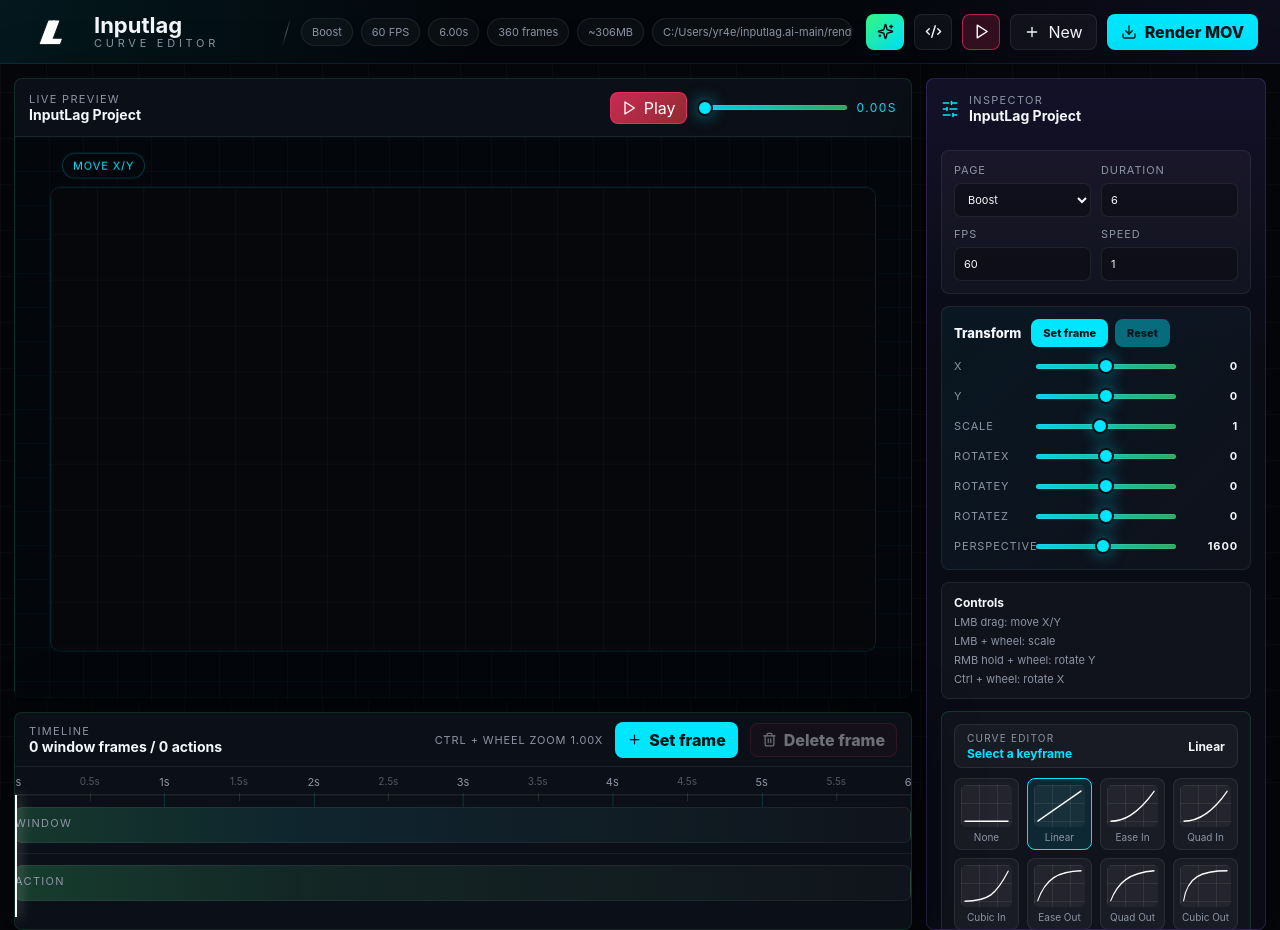
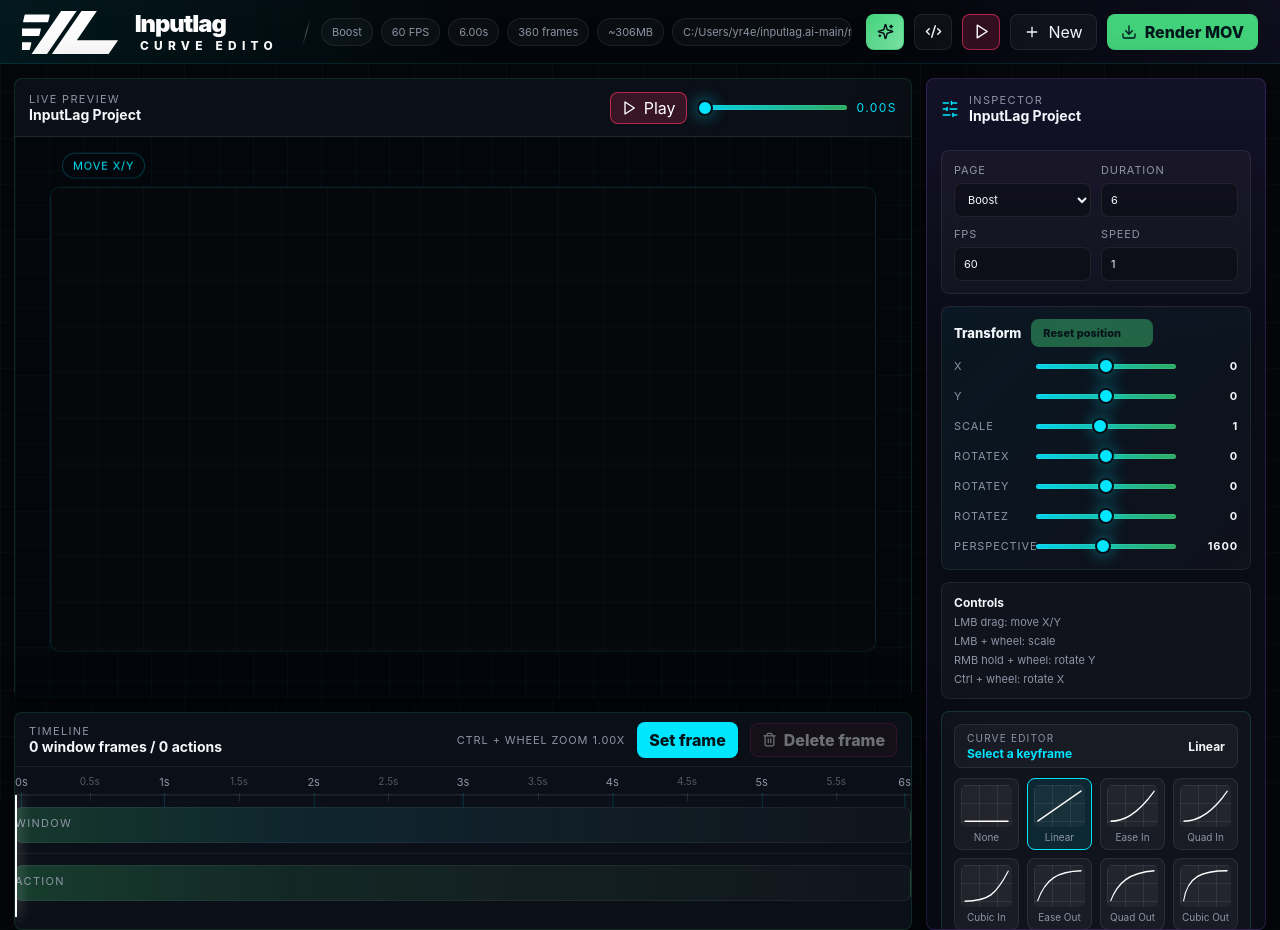
Before and after one commit to Yr4e/UI-curve-editor, a React (Vite) app: page / in a window 1280 px wide. Built offline with nearby package versions, Linux system fonts and the light colour scheme.

Commit message:
fix action recording timeline edges and render capture

```diff
--- a/electron/main.cjs
+++ b/electron/main.cjs
@@ -26,7 +26,8 @@ function createWindow() {
     minWidth: 1280,
     minHeight: 760,
     title: 'Curvy Editor',
-    backgroundColor: '#05070b',
+    backgroundColor: '#00000000',
+    transparent: true,
     autoHideMenuBar: true,
     show: false,
     webPreferences: {
--- a/src/App.jsx
+++ b/src/App.jsx
@@ -192,7 +192,8 @@ function NewProjectModal({ open, onClose, onCreate }) {
   )
 }
 
-function InputLagWindow({ project, page }) {
+function InputLagWindow({ project, page, onAppAction }) {
+  const frameRef = useRef(null)
   const routeMap = {
     'control-center': '/center',
     boost: '/boost',
@@ -214,9 +215,52 @@ function InputLagWindow({ project, page }) {
     ? source
     : `${cleanSource}?renderCapture=boost-ai&studioPreview=1&page=${renderPageMap[page] ?? 'boost'}#${routeMap[page] ?? '/center'}`
 
+  useEffect(() => {
+    const frame = frameRef.current
+    if (!frame) return undefined
+    let cleanup = () => {}
+    const bind = () => {
+      try {
+        const doc = frame.contentDocument
+        if (!doc) return
+        const handler = (event) => {
+          const target = event.target?.closest?.('button, [role="button"], a, input, select, textarea, [data-action], .toggle, .switch, .tweak-row')
+          if (!target) return
+          const label = (target.innerText || target.getAttribute('aria-label') || target.getAttribute('title') || target.value || target.className || target.tagName || 'app action')
+            .toString()
+            .replace(/\s+/g, ' ')
+            .trim()
+            .slice(0, 120)
+          const selector = target.id
+            ? `#${target.id}`
+            : target.className && typeof target.className === 'string'
+              ? `${target.tagName.toLowerCase()}.${target.className.split(/\s+/).filter(Boolean).slice(0, 3).join('.')}`
+              : target.tagName.toLowerCase()
+          onAppAction?.({
+            type: target.tagName === 'A' ? 'navigate' : target.tagName === 'INPUT' ? 'input' : 'click',
+            label: label || selector,
+            selector,
+            page,
+            route: frame.contentWindow?.location?.hash || '',
+          })
+        }
+        doc.addEventListener('click', handler, true)
+        cleanup = () => doc.removeEventListener('click', handler, true)
+      } catch {
+        cleanup = () => {}
+      }
+    }
+    frame.addEventListener('load', bind)
+    bind()
+    return () => {
+      frame.removeEventListener('load', bind)
+      cleanup()
+    }
+  }, [page, pageUrl, onAppAction])
+
   return (
     <div className="preview-shell">
-      <iframe className="inputlag-frame" title="InputLag preview" src={pageUrl} />
+      <iframe ref={frameRef} className="inputlag-frame" title="InputLag preview" src={pageUrl} />
     </div>
   )
 }
@@ -316,6 +360,9 @@ function CodePanel({ project, playhead, onClose }) {
           duration: action.duration,
           type: action.type,
           label: action.label,
+          selector: action.selector ?? null,
+          page: action.page ?? null,
+          route: action.route ?? null,
           preset: action.preset ?? null,
           category: action.category ?? 'app',
         })),
@@ -384,7 +431,7 @@ function Timeline({ project, playhead, zoom, selectedKeyframeId, onZoom, onSeek,
         </div>
         <div className="timeline-actions">
           <span>Ctrl + wheel zoom {zoom.toFixed(2)}x</span>
-          <button className="set-frame-btn" onClick={onSetFrame}><Plus size={15} /> Set frame</button>
+          <button className="set-frame-btn" onClick={onSetFrame}>Set frame</button>
           <button className="delete-frame-btn" disabled={!selectedKeyframeId} onClick={onDeleteSelected}><Trash2 size={15} /> Delete frame</button>
         </div>
       </div>
@@ -392,7 +439,11 @@ function Timeline({ project, playhead, zoom, selectedKeyframeId, onZoom, onSeek,
         <div className="timeline-inner" style={{ width: contentWidth }} ref={trackRef}>
           <div className="timeline-ruler clean-ruler" onPointerDown={beginScrub}>
             {marks.map((mark) => (
-              <span key={mark} className={Number.isInteger(mark) ? 'major-tick' : 'minor-tick'} style={{ left: `${(mark / duration) * 100}%` }}>
+              <span
+                key={mark}
+                className={`${Number.isInteger(mark) ? 'major-tick' : 'minor-tick'}${mark === 0 ? ' edge-start' : ''}${Math.abs(mark - duration) < 0.001 ? ' edge-end' : ''}`}
+                style={{ left: `${(mark / duration) * 100}%` }}
+              >
                 {mark % 1 === 0 ? `${mark.toFixed(0)}s` : `${mark.toFixed(1)}s`}
               </span>
             ))}
@@ -451,7 +502,7 @@ function Timeline({ project, playhead, zoom, selectedKeyframeId, onZoom, onSeek,
   )
 }
 
-function TransformEditor({ value, onChange, onSetFrame, onResetSelected, canReset }) {
+function TransformEditor({ value, onChange, onResetSelected, canReset }) {
   const rows = [['x', -600, 600], ['y', -360, 360], ['scale', 0.35, 1.8], ['rotateX', -55, 55], ['rotateY', -55, 55], ['rotateZ', -40, 40], ['perspective', 700, 2600]]
 
   return (
@@ -459,8 +510,7 @@ function TransformEditor({ value, onChange, onSetFrame, onResetSelected, canRese
       <div className="mini-title">
         <span>Transform</span>
         <div className="mini-title-actions">
-          <button onClick={onSetFrame}>Set frame</button>
-          <button disabled={!canReset} onClick={onResetSelected}>Reset</button>
+          <button className="reset-frame-btn" disabled={!canReset} onClick={onResetSelected}>Reset position</button>
         </div>
       </div>
       {rows.map(([key, min, max]) => (
@@ -515,7 +565,7 @@ function Inspector({ project, currentTransform, selectedKeyframeId, onPatchProje
         <label>FPS<input type="number" min="24" max="120" step="1" value={project.fps} onChange={(event) => onPatchProject({ fps: Number(event.target.value) })} /></label>
         <label>Speed<input type="number" min="0.1" max="3" step="0.05" value={project.speed} onChange={(event) => onPatchProject({ speed: Number(event.target.value) })} /></label>
       </div>
-      <TransformEditor value={currentTransform} onChange={onPatchTransform} onSetFrame={onSetFrame} onResetSelected={onResetSelected} canReset={Boolean(selectedKeyframeId)} />
+      <TransformEditor value={currentTransform} onChange={onPatchTransform} onResetSelected={onResetSelected} canReset={Boolean(selectedKeyframeId)} />
       <div className="control-hint">
         <strong>Controls</strong>
         <span>LMB drag: move X/Y</span>
@@ -538,6 +588,7 @@ export default function App() {
   const [timelineZoom, setTimelineZoom] = useState(1)
   const [viewportHint, setViewportHint] = useState('Move X/Y')
   const [renderStatus, setRenderStatus] = useState('')
+  const [rendering, setRendering] = useState(false)
   const [rotateMode, setRotateMode] = useState(false)
   const [selectedKeyframeId, setSelectedKeyframeId] = useState(null)
   const rafRef = useRef(null)
@@ -570,6 +621,15 @@ export default function App() {
       setPlayhead(Number((clamp(time / project.duration) * project.duration).toFixed(3)))
     })
   }, [project.duration])
+
+  useEffect(() => {
+    const handler = (event) => {
+      if (event.data?.source !== 'inputlag-studio-preview' || !event.data.action) return
+      recordAppAction({ ...event.data.action, page: project.page })
+    }
+    window.addEventListener('message', handler)
+    return () => window.removeEventListener('message', handler)
+  }, [playhead, project.duration, project.page])
 
   useEffect(() => {
     if (!playing) return undefined
@@ -724,6 +784,39 @@ export default function App() {
     setSelectedKeyframeId(newKeyframe.id)
   }
 
+  const recordAppAction = (action) => {
+    const time = Number(Math.max(0, Math.min(project.duration, playhead)).toFixed(3))
+    setProject((current) => {
+      const last = current.actionTrack.actions[current.actionTrack.actions.length - 1]
+      if (
+        last &&
+        Math.abs(last.time - time) < 0.02 &&
+        last.type === action.type &&
+        last.label === action.label &&
+        last.selector === action.selector
+      ) {
+        return current
+      }
+      return {
+        ...current,
+        actionTrack: {
+          ...current.actionTrack,
+          actions: [...current.actionTrack.actions, {
+            id: crypto.randomUUID(),
+            time,
+            duration: 0.35,
+            type: action.type,
+            label: action.label,
+            selector: action.selector,
+            page: action.page,
+            route: action.route,
+            category: 'recorded',
+          }].sort((a, b) => a.time - b.time),
+        },
+      }
+    })
+  }
+
   const createProject = ({ name, duration, presetId }) => {
     setProject(makeProject({ name, duration, presetId }))
     setPlayhead(0)
@@ -789,11 +882,14 @@ export default function App() {
       setRenderStatus('Render works in desktop build')
       return
     }
+    setRendering(true)
     setRenderStatus('Rendering...')
-    const canvasRect = document.querySelector('.preview-canvas')?.getBoundingClientRect()
-    const rect = canvasRect
-      ? { x: Math.round(canvasRect.x), y: Math.round(canvasRect.y), width: Math.round(canvasRect.width), height: Math.round(canvasRect.height) }
+    document.body.classList.add('render-alpha')
+    const windowRect = document.querySelector('.preview-transform')?.getBoundingClientRect()
+    const rect = windowRect
+      ? { x: Math.round(windowRect.x), y: Math.round(windowRect.y), width: Math.round(windowRect.width), height: Math.round(windowRect.height) }
       : null
+    try {
       const result = await window.curvy.renderMov({
         project: {
           name: project.name,
@@ -803,14 +899,17 @@ export default function App() {
         rect,
       })
       setRenderStatus(result?.ok ? `Rendered: ${result.output}` : `Render failed: ${result?.error || 'unknown error'}`)
+    } finally {
+      document.body.classList.remove('render-alpha')
+      setRendering(false)
+    }
   }
 
   return (
-    <div className="studio-app">
+    <div className={rendering ? 'studio-app is-rendering' : 'studio-app'}>
       <header className="topbar split-topbar">
         <div className="app-logo">
-          <span className="il-mark">IL</span>
-          <div><strong>Inputlag</strong><small>Curve Editor</small></div>
+          <img src="./curve-editor-logo.svg" alt="Inputlag Curve Editor" />
         </div>
         <div className="topbar-slash" />
         <ProjectMeta project={project} />
@@ -819,7 +918,7 @@ export default function App() {
           <button className="icon-action" title="Code" onClick={() => setShowCode((value) => !value)}><Code2 size={17} /></button>
           <button className="icon-action play-square" title="Play" onClick={() => setPlaying((value) => !value)}>{playing ? <Pause size={17} /> : <Play size={17} />}</button>
           <button onClick={() => setShowNew(true)}><Plus size={16} /> New</button>
-          <button className="render-action" onClick={exportMov}><Download size={16} /> Render MOV</button>
+          <button className="render-action" disabled={rendering} onClick={exportMov}><Download size={16} /> Render MOV</button>
         </div>
       </header>
 
@@ -846,9 +945,10 @@ export default function App() {
                 style={{ transform: `perspective(${currentTransform.perspective}px) translate(${currentTransform.x}px, ${currentTransform.y}px) scale(${currentTransform.scale}) rotateX(${currentTransform.rotateX}deg) rotateY(${currentTransform.rotateY}deg) rotateZ(${currentTransform.rotateZ}deg)` }}
               >
                 <div className="viewport-hint">{viewportHint}</div>
-                <InputLagWindow project={project} page={project.page} />
+                <InputLagWindow project={project} page={project.page} onAppAction={recordAppAction} />
               </div>
               {renderStatus && <div className="render-status">{renderStatus}</div>}
+              {rendering && <div className="render-blocker">Rendering MOV...</div>}
             </div>
           </section>
           <Timeline
--- a/src/styles.css
+++ b/src/styles.css
@@ -6,6 +6,7 @@
   --line: rgba(255, 255, 255, 0.08);
   --line-cyan: rgba(0, 224, 255, 0.34);
   --cyan: #00e6ff;
+  --accent: #43d37c;
   --green: #34f581;
   --yellow: #ffc933;
   --pink: #ff3266;
@@ -13,7 +14,7 @@
   --muted: #8d95a5;
   --muted-2: #5e6677;
   --shadow: 0 18px 70px rgba(0, 0, 0, 0.48);
-  font-family: Inter, ui-sans-serif, system-ui, -apple-system, BlinkMacSystemFont, "Segoe UI", sans-serif;
+  font-family: Inter, "Segoe UI", Arial, ui-sans-serif, system-ui, sans-serif;
   color: var(--text);
   background: var(--bg);
 }
@@ -44,6 +45,10 @@ body {
   background-size: 46px 46px, 46px 46px, auto, auto, auto;
 }
 
+body.render-alpha {
+  background: transparent !important;
+}
+
 button,
 input,
 select {
@@ -75,22 +80,13 @@ button {
   display: flex;
   align-items: center;
   gap: 14px;
-  min-width: 250px;
-}
-
-.app-logo .il-mark {
-  width: 58px;
-  height: 42px;
-  display: grid;
-  place-items: center;
-  color: #fff;
-  background: transparent;
-  font-weight: 950;
-  font-size: 32px;
-  font-style: italic;
-  letter-spacing: -0.16em;
-  transform: skewX(-12deg);
-  text-shadow: 0 0 1px #fff;
+  min-width: 270px;
+}
+
+.app-logo img {
+  width: 252px;
+  height: auto;
+  display: block;
 }
 
 .app-logo strong,
@@ -284,6 +280,10 @@ button {
     radial-gradient(circle at 52% 50%, rgba(0, 230, 255, 0.08), transparent 42%),
     rgba(2, 4, 8, 0.76);
   background-size: 34px 34px, 34px 34px, auto, auto;
+}
+
+body.render-alpha .preview-canvas {
+  background: transparent !important;
 }
 
 .preview-transform {
@@ -2009,6 +2009,14 @@ body {
   transform: translateX(-50%);
   color: var(--muted);
   font-size: 11px;
+}
+
+.clean-ruler .edge-start {
+  transform: translateX(0);
+}
+
+.clean-ruler .edge-end {
+  transform: translateX(-100%);
 }
 
 .clean-ruler .minor-tick {
@@ -2130,8 +2138,8 @@ body {
 
 .ready-presets-top {
   color: #061015 !important;
-  border-color: rgba(52,245,129,0.65) !important;
-  background: linear-gradient(135deg, var(--green), var(--cyan)) !important;
+  border-color: rgba(67,211,124,0.65) !important;
+  background: linear-gradient(135deg, var(--accent), #7ee7aa) !important;
 }
 
 .play-square {
@@ -2149,8 +2157,8 @@ body {
 
 .render-action {
   color: #00171c !important;
-  background: var(--cyan) !important;
-  border-color: rgba(0, 230, 255, 0.72) !important;
+  background: var(--accent) !important;
+  border-color: rgba(67, 211, 124, 0.72) !important;
   font-weight: 900;
 }
 
@@ -2173,7 +2181,7 @@ body {
 .preview-play {
   color: #fff !important;
   border-color: rgba(255,50,102,0.65) !important;
-  background: linear-gradient(135deg, rgba(255,50,102,0.78), rgba(255,68,68,0.55)) !important;
+  background: rgba(255,50,102,0.18) !important;
 }
 
 .preview-canvas {
@@ -2242,8 +2250,8 @@ body {
 
 .preset-tabs button.active {
   color: #051015;
-  border-color: rgba(52,245,129,0.72);
-  background: linear-gradient(135deg, var(--green), var(--cyan));
+  border-color: rgba(67,211,124,0.72);
+  background: linear-gradient(135deg, var(--accent), #8fe8b6);
 }
 
 .preset-tile.active {
@@ -2269,9 +2277,9 @@ body {
 .preset-browser-footer button {
   height: 38px;
   border-radius: 8px;
-  border: 1px solid rgba(0,230,255,0.6);
+  border: 1px solid rgba(67,211,124,0.6);
   color: #061015;
-  background: var(--cyan);
+  background: var(--accent);
   display: inline-flex;
   align-items: center;
   gap: 8px;
@@ -2397,6 +2405,34 @@ body {
   cursor: not-allowed;
 }
 
+.reset-frame-btn {
+  min-width: 122px;
+  color: #061015 !important;
+  border-color: rgba(67,211,124,0.56) !important;
+  background: var(--accent) !important;
+  font-weight: 900;
+}
+
+.render-blocker {
+  position: absolute;
+  inset: 0;
+  z-index: 20;
+  display: grid;
+  place-items: center;
+  border-radius: 0 0 8px 8px;
+  background: rgba(2, 4, 8, 0.34);
+  color: var(--text);
+  font-size: 12px;
+  font-weight: 900;
+  letter-spacing: 0.12em;
+  text-transform: uppercase;
+  pointer-events: all;
+}
+
+.is-rendering .viewport-hint {
+  display: none;
+}
+
 .control-hint {
   display: grid;
   gap: 5px;
```
Also changed, not shown: public/curve-editor-logo.svg (added). Lines whose indentation alone changed are shown as unchanged.
